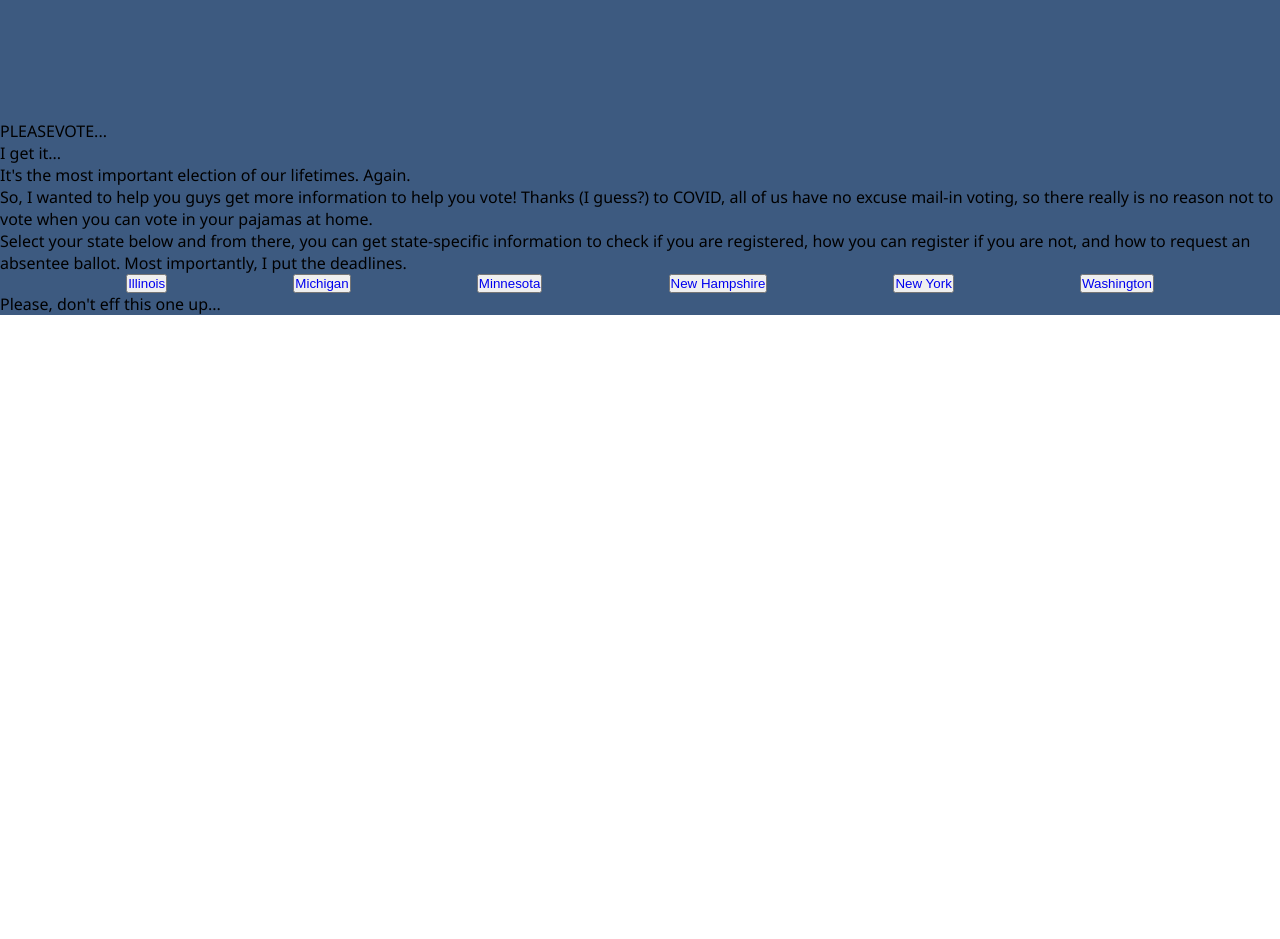
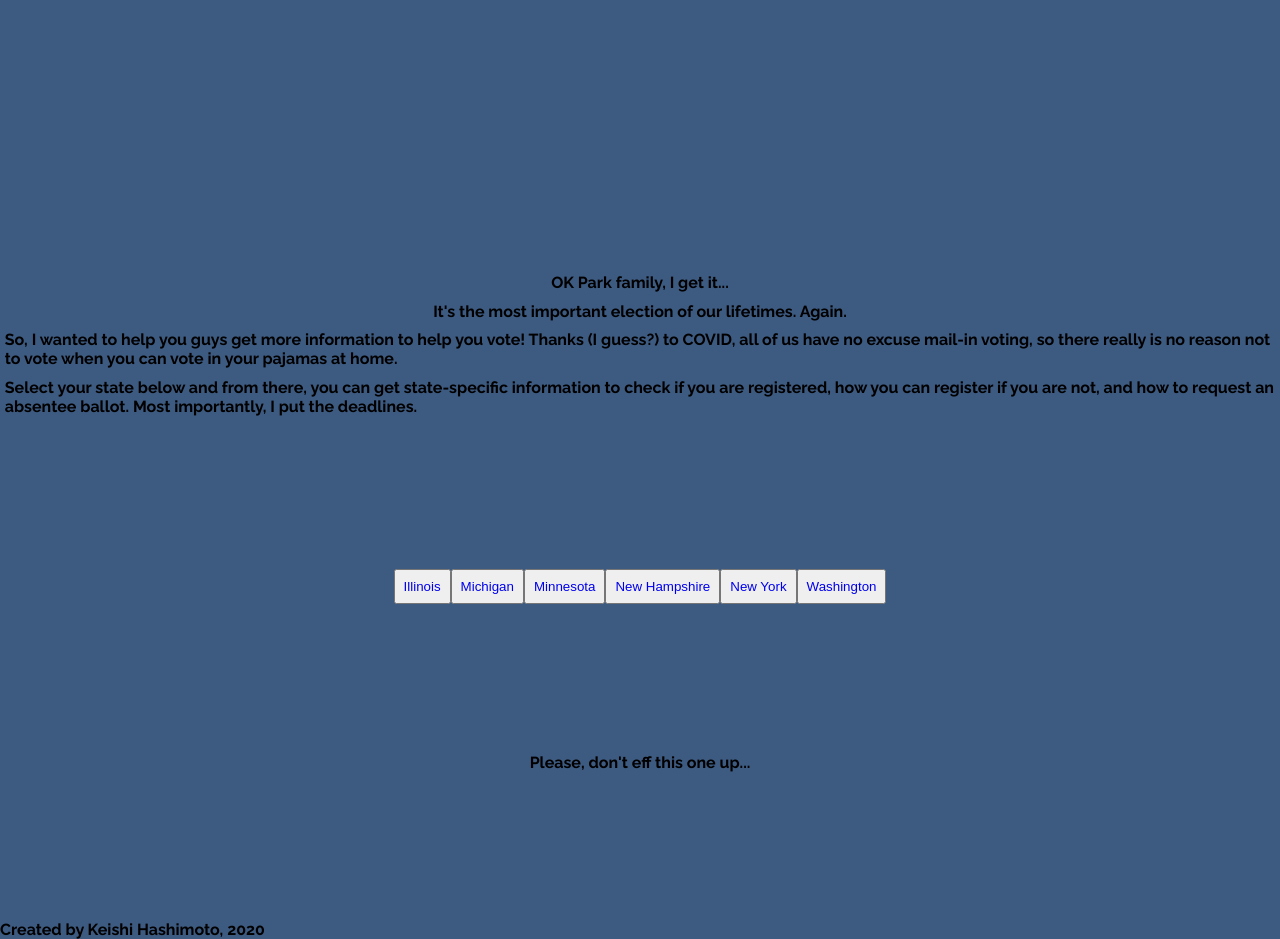
Before and after one commit to khash06/vote-helper, a Gatsby site: page / in a window 1280 px wide. Shown: the part 680-1619 px from the top of the page. Before the commit the page ends 995 px from the top, so only its background shows below. Built offline with nearby package versions, Linux system fonts and the light colour scheme; Gatsby itself is replaced by a stand-in of ours.

Commit message:
main page layout changes

```diff
--- a/gatsby-config.js
+++ b/gatsby-config.js
@@ -17,13 +17,21 @@ module.exports = {
     },
     "gatsby-transformer-json",
     {
-      resolve: 'gatsby-plugin-prefetch-google-fonts',
+      resolve: `gatsby-plugin-prefetch-google-fonts`,
       options: {
         fonts: [
           {
-            family: 'Noto Sans',
-            variants: ['400', '400i', '700', '700i']
+            family: `Raleway`,
+            variants: [`700`, `800`, `900`]
           },
+          {
+            family: `Roboto`,
+            variants: [`400`, `500`, `700`]
+          },
+          {
+            family: `Lobster`,
+            variants: [`400`]
+          }
         ]
       }
     },
--- a/src/components/Layout.js
+++ b/src/components/Layout.js
@@ -1,6 +1,4 @@
 import React from 'react';
-import Header from './Header';
-import Footer from './Footer';
 
 import layoutStyles from './layout.module.css';
 
--- a/src/components/layout.module.css
+++ b/src/components/layout.module.css
@@ -9,7 +9,7 @@ a {
 }
 
 body {
-    font-family: 'Noto Sans', sans-serif;
+    font-family: 'Raleway', sans-serif;
 }
 
 .content {
--- a/src/pages/index.js
+++ b/src/pages/index.js
@@ -17,6 +17,8 @@ const Home = () => {
   const oneDay = 1000 * 60 * 60 * 24;
   const diffDays = Math.ceil((eday.getTime() - today.getTime()) / (oneDay));
 
+  const year = new Date().getFullYear();
+
   return (
     <Layout>
       <Head title="Home" />
@@ -24,25 +26,26 @@ const Home = () => {
         <p className={homeStyles.landingText}>We have <span className={homeStyles.days}>{diffDays}</span> days until election day.</p>
         <p className={homeStyles.ready}>Are you ready?</p>
       </section>
-      <section>
-        <span>PLEASE</span>
-        <span>VOTE...</span>
-      </section>
-      <p>I get it...</p>
+      <main className={homeStyles.main}>
+        <section className={homeStyles.text}>
+          <p>OK Park family, I get it...</p>
           <p>It's the most important election of our lifetimes. Again.</p>
           <p>So, I wanted to help you guys get more information to help you vote! Thanks (I guess?) to COVID, all of us have no excuse mail-in voting, so there really is no reason not to vote when you can vote in your pajamas at home.</p>
           <p>Select your state below and from there, you can get state-specific information to check if you are registered, how you can register if you are not, and how to request an absentee ballot. Most importantly, I put the deadlines.</p>
-      <section>
-        <article className={homeStyles.buttonContainer}>
+        </section>
+        <section className={homeStyles.buttonContainer}>
             <button type="button"><Link to="/illinois/">Illinois</Link></button>
             <button type="button"><Link to="/michigan/">Michigan</Link></button>
             <button type="button"><Link to="/minnesota/">Minnesota</Link></button>
             <button type="button"><Link to="/new-hampshire/">New Hampshire</Link></button>
             <button type="button"><Link to="/new-york/">New York</Link></button>
             <button type="button"><Link to="/washington/">Washington</Link></button>
-        </article>
         </section>
         <p>Please, don't eff this one up...</p>
+      </main>
+      <footer>
+        Created by Keishi Hashimoto, {year}
+      </footer>
     </Layout>
   )
 }
--- a/src/pages/index.module.css
+++ b/src/pages/index.module.css
@@ -23,7 +23,24 @@
     margin-top: 1rem;
 }
 
-.buttonContainer {
+.text {
     display: flex;
+    flex-direction: column;
+    align-items: center;
+}
+
+.text > p {
+    padding: 0.3rem;
+}
+
+.buttonContainer > button {
+    padding: 0.5rem;
+}
+
+.main {
+    height: 100vh;
+    display: flex;
+    flex-direction: column;
+    align-items: center;
     justify-content: space-evenly;
 }
```
Lines whose indentation alone changed are shown as unchanged.
